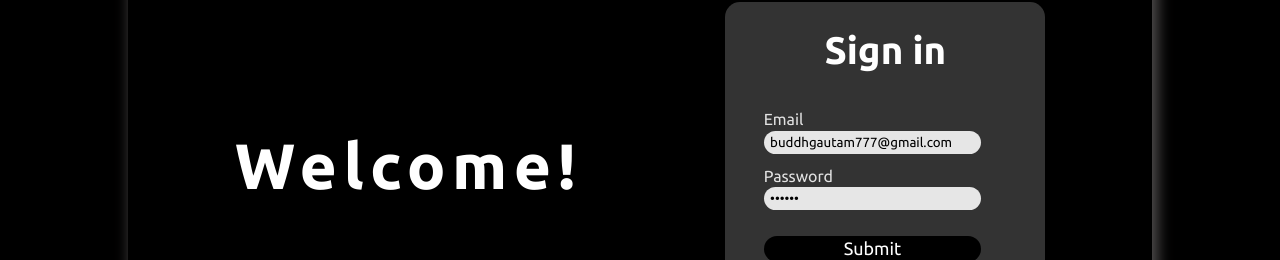
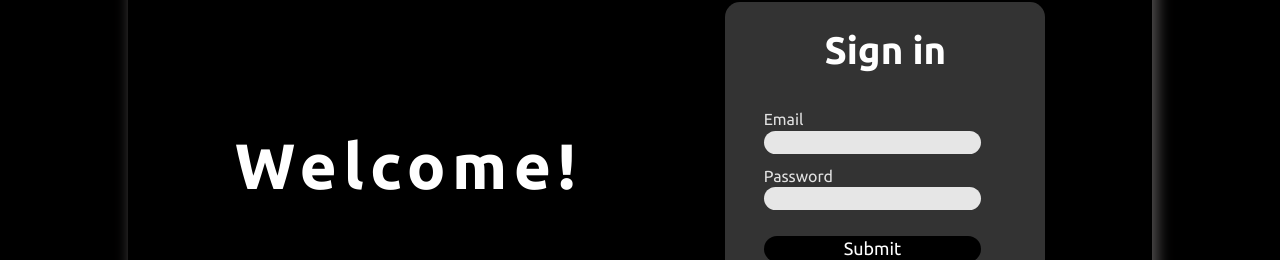
Before and after one commit to exception73/crossfitFront, a React (Create React App) app: page /signin in a window 1280 px wide. Shown: the part 277-537 px from the top of the page. Built offline with nearby package versions, Linux system fonts and the light colour scheme.

Commit message:
Update SignIn.jsx

```diff
--- a/src/Components/SignIn/SignIn.jsx
+++ b/src/Components/SignIn/SignIn.jsx
@@ -15,8 +15,8 @@ const SignIn = () => {
 
 
 
-  const [email, setEmail] = useState("buddhgautam777@gmail.com")
-  const [password, setPassword] = useState("gautam")
+  const [email, setEmail] = useState("")
+  const [password, setPassword] = useState("")
 
   const emailChangeHandler = (e) => {
     setEmail(e.target.value)
```
